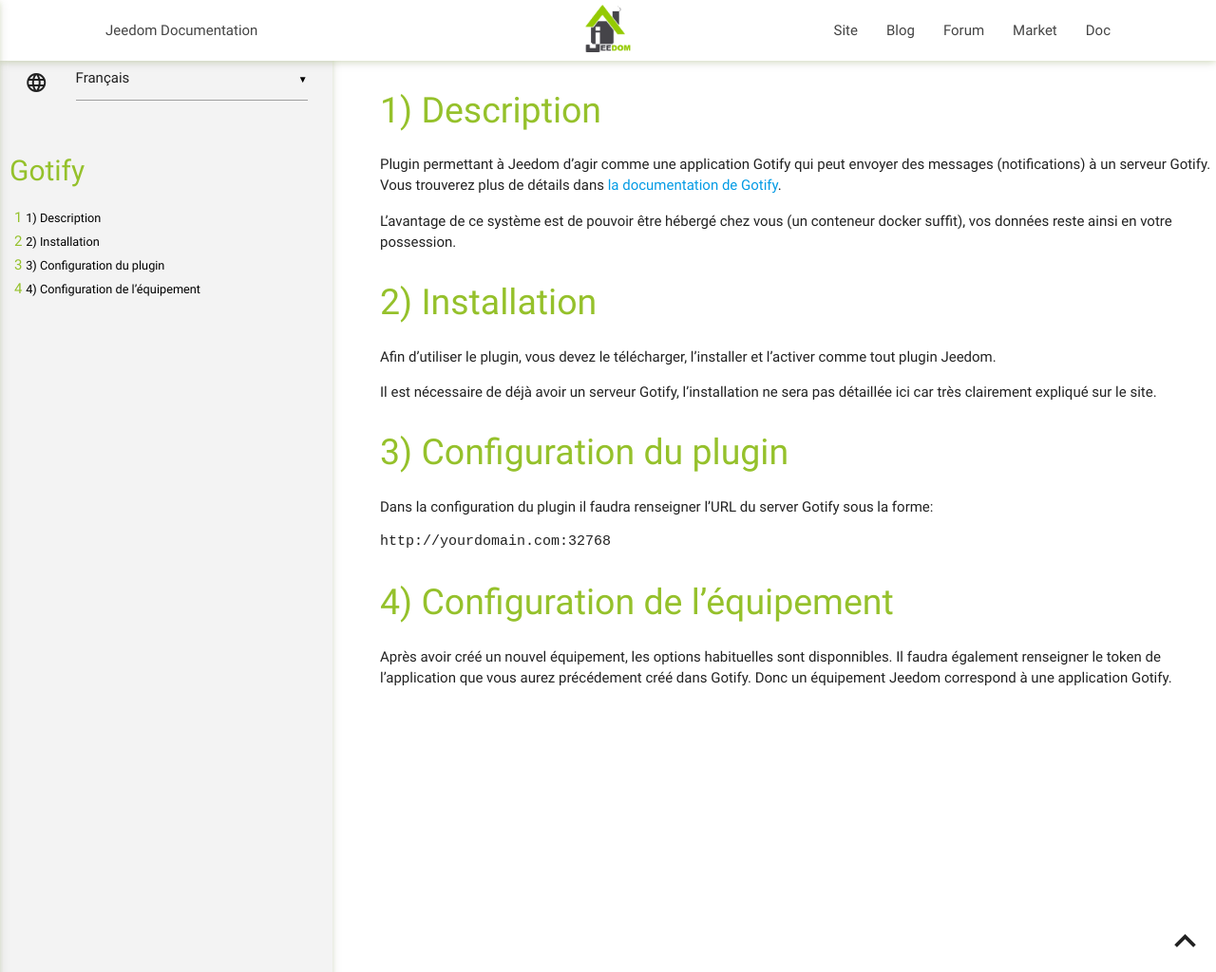
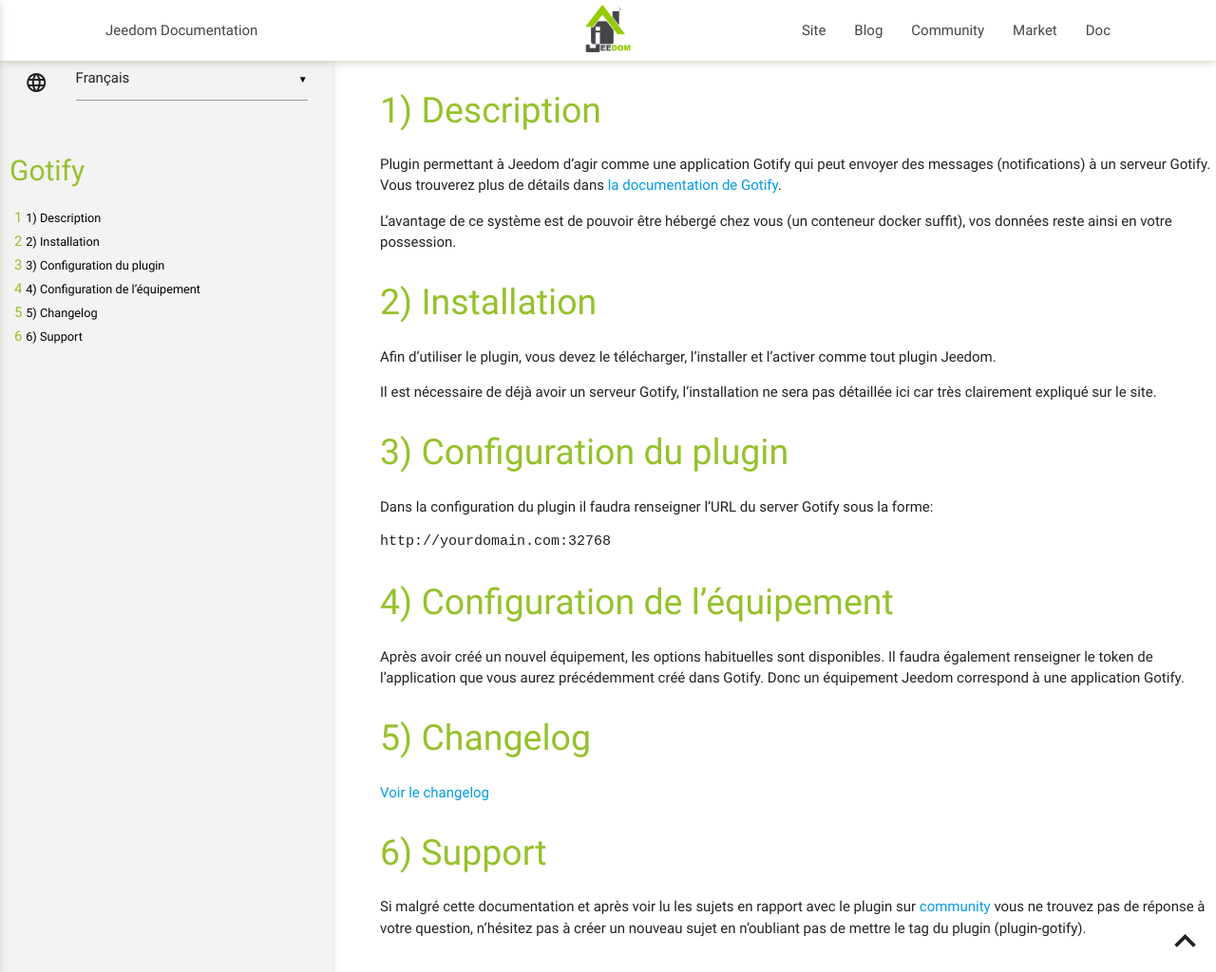
Before and after one commit to Mips2648/jeedom-gotify, a Jekyll site: the page built from docs/fr_FR/index.md, in a window 1280 px wide and 1024 px high. Shown: the whole window at 95% size. Built offline with Jekyll 4.4.1, drawn with Linux system fonts in a browser that asks for light colours.

Commit message:
update link to community

```diff
--- a/docs/_config.yml
+++ b/docs/_config.yml
@@ -1,5 +1,5 @@
 ---
-langs: [fr_FR, en_US, es_ES, de_DE]
+langs: [fr_FR, en_US]
 baseurl: "/gotify" # the subpath of your site, e.g. /blog
 url: "/" # the base hostname & protocol for your site
 sass:
@@ -20,11 +20,5 @@ title: "Gotify"
 description: "Ceci est la documentation du plugin Gotify de la solution domotique Jeedom."
 author: "Mips2648"
 image: https://www.jeedom.com/site/logo.png
-twitter:
-  username: Jeedom_domotic
-social:
-  name: Jeedom
-  links:
-    - https://twitter.com/Jeedom_domotic
-    - https://www.facebook.com/Jeedom-249936178537210/
-    - https://github.com/jeedom
+forum: https://community.jeedom.com/tags/plugin-gotify
+tagPlugin: plugin-gotify
--- a/docs/_layouts/default.html
+++ b/docs/_layouts/default.html
@@ -19,13 +19,13 @@
         <ul class="right hide-on-med-and-down">
           <li><a href="https://www.jeedom.com/site">Site</a></li>
           <li><a href="https://www.jeedom.com/blog">Blog</a></li>
-          <li><a href="https://www.jeedom.com/forum">Forum</a></li>
+          <li><a href="{{site.forum}}">Community</a></li>
           <li><a href="https://www.jeedom.com/market">Market</a></li>
           <li class="active"><a href="https://www.jeedom.com/doc">Doc</a></li>
         </ul>
         <ul class="side-nav" id="nav-mobile">
           <li><a href="https://www.jeedom.com/blog">Blog</a></li>
-          <li><a href="https://www.jeedom.com/forum">Forum</a></li>
+          <li><a href="{{site.forum}}">Community</a></li>
           <li><a href="https://www.jeedom.com/market">Market</a></li>
           <li class="active"><a href="https://www.jeedom.com/doc">Doc</a></li>
         </ul>
--- a/docs/fr_FR/index.md
+++ b/docs/fr_FR/index.md
@@ -27,6 +27,14 @@ http://yourdomain.com:32768
 
 # Configuration de l'équipement
 
-Après avoir créé un nouvel équipement, les options habituelles sont disponnibles.
-Il faudra également renseigner le token de l'application que vous aurez précédement créé dans Gotify.
+Après avoir créé un nouvel équipement, les options habituelles sont disponibles.
+Il faudra également renseigner le token de l'application que vous aurez précédemment créé dans Gotify.
 Donc un équipement Jeedom correspond à une application Gotify.
+
+# Changelog
+
+[Voir le changelog](./changelog)
+
+# Support
+
+Si malgré cette documentation et après voir lu les sujets en rapport avec le plugin sur [community]({{site.forum}}) vous ne trouvez pas de réponse à votre question, n'hésitez pas à créer un nouveau sujet en n'oubliant pas de mettre le tag du plugin ({{site.tagPlugin}}).
--- a/plugin_info/info.json
+++ b/plugin_info/info.json
@@ -9,10 +9,10 @@
 	"hasDependency" : false,
 	"hasOwnDeamon" : false,
 	"maxDependancyInstallTime" : 0,
-	"changelog" : "https://mips2648.github.io/gotify/changelog/",
+	"changelog" : "https://mips2648.github.io/gotify/#language#/changelog/",
 	"documentation" : "https://mips2648.github.io/gotify/#language#/",
 	"link" : {
-		"forum":"https://www.jeedom.com/forum/viewtopic.php?f=140&t=46488",
+		"forum":"https://community.jeedom.com/tags/plugin-gotify",
 		"video" : ""
 	},
 	"language" : ["fr_FR", "en_US"],
```
Also changed, not shown: docs/fr_FR/changelog.md (added, +16 -0 lines).
